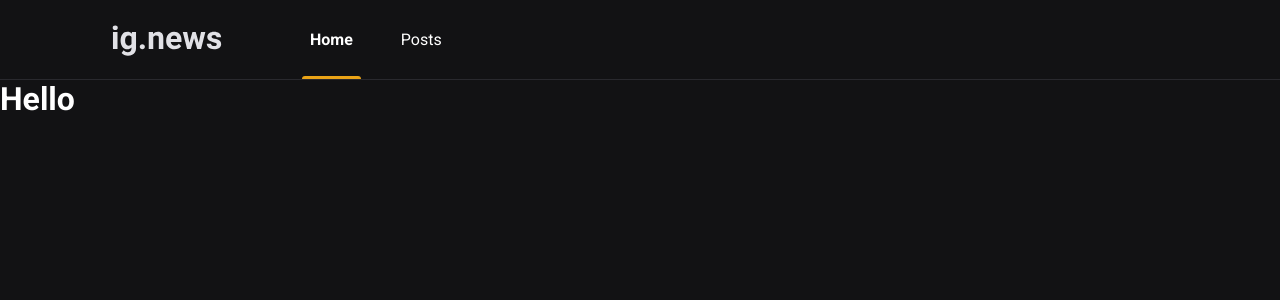
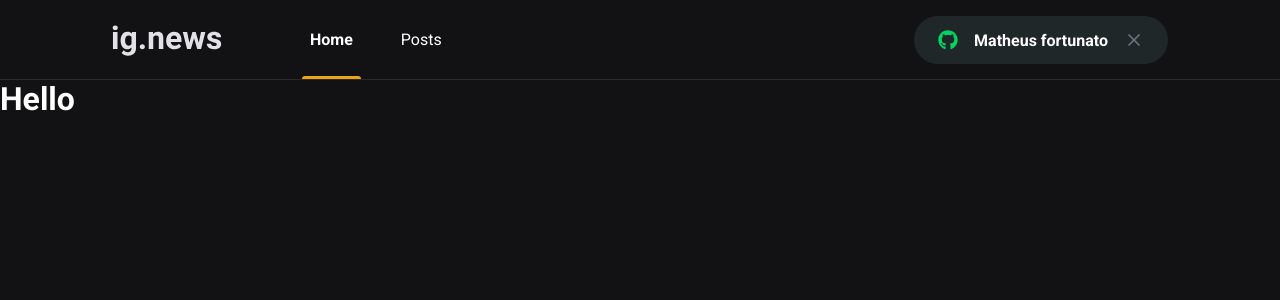
Before and after one commit to mfortunat0/ignews-ignite, a Next.js app: page / in a window 1280 px wide. Shown: the top 300 px of the page. Built offline with nearby package versions, Linux system fonts and the light colour scheme.

Commit message:
componente signInButton

```diff
--- a/package.json
+++ b/package.json
@@ -12,6 +12,7 @@
     "next": "12.1.0",
     "react": "17.0.2",
     "react-dom": "17.0.2",
+    "react-icons": "^4.3.1",
     "sass": "^1.49.9"
   },
   "devDependencies": {
--- a/src/components/Header/index.tsx
+++ b/src/components/Header/index.tsx
@@ -1,3 +1,4 @@
+import { SignInButton } from "../SignInButton";
 import styles from "./styles.module.scss";
 
 export function Header() {
@@ -11,6 +12,7 @@
           </a>
           <a href="#">Posts</a>
         </nav>
+        <SignInButton />
       </div>
     </header>
   );
--- a/src/components/Header/styles.module.scss
+++ b/src/components/Header/styles.module.scss
@@ -49,4 +49,8 @@
       }
     }
   }
+
+  button {
+    margin-left: auto;
+  }
 }
--- /dev/null
+++ b/src/components/SignInButton/index.tsx
@@ -0,0 +1,20 @@
+import { FaGithub } from "react-icons/fa";
+import { FiX } from "react-icons/fi";
+import styles from "./styles.module.scss";
+
+export function SignInButton() {
+  const isUserLoggedIn = true;
+  return isUserLoggedIn ? (
+    <button className={styles.signInButton}>
+      <FaGithub color="#04d361" />
+      Matheus fortunato
+      <FiX color="#737380" className={styles.closeIcon} />
+    </button>
+  ) : (
+    <button className={styles.signInButton}>
+      <FaGithub color="#eba417" />
+      Sign in with Github
+      <FiX color="#737380" />
+    </button>
+  );
+}
--- /dev/null
+++ b/src/components/SignInButton/styles.module.scss
@@ -0,0 +1,33 @@
+.signInButton {
+  height: 3rem;
+  border-radius: 3rem;
+  background: var(--gray-850);
+  border: 0;
+  padding: 0 1.5rem;
+
+  display: flex;
+  align-items: center;
+  justify-content: center;
+
+  color: var(--white);
+  font-weight: bold;
+
+  transition: filter 0.2s;
+
+  svg {
+    width: 20px;
+    height: 20px;
+  }
+
+  svg:first-child {
+    margin-right: 1rem;
+  }
+
+  svg.closeIcon {
+    margin-left: 1rem;
+  }
+
+  &:hover {
+    filter: brightness(0.8);
+  }
+}
--- a/src/styles/global.scss
+++ b/src/styles/global.scss
@@ -21,6 +21,7 @@
   --gray-100: #e1e1e6;
   --gray-300: #a8a8b3;
   --gray-800: #29292e;
+  --gray-850: #1f2729;
   --gray-900: #121214;
   --cyan-500: #61dafb;
   --yellow-500: #eba417;
```
Also changed, not shown: 1 other file (tests, documents, lock files or other folders).
